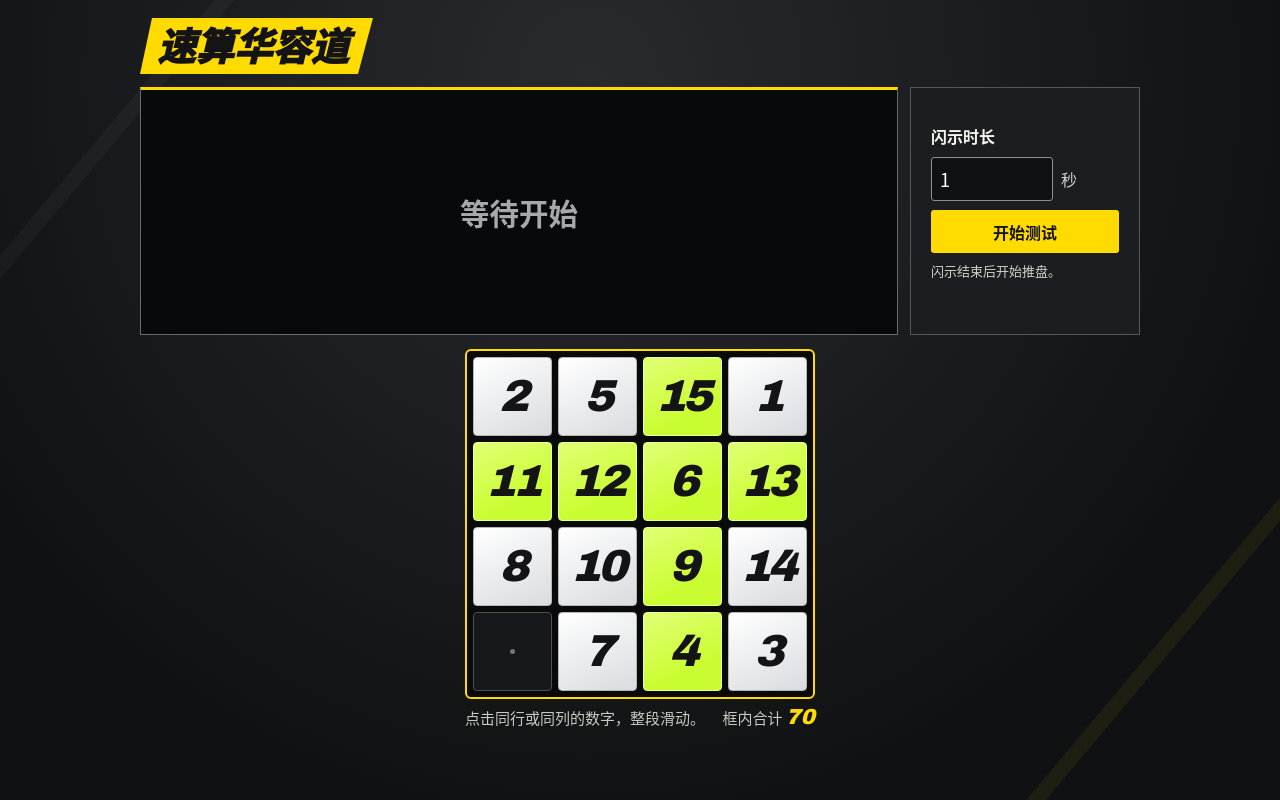
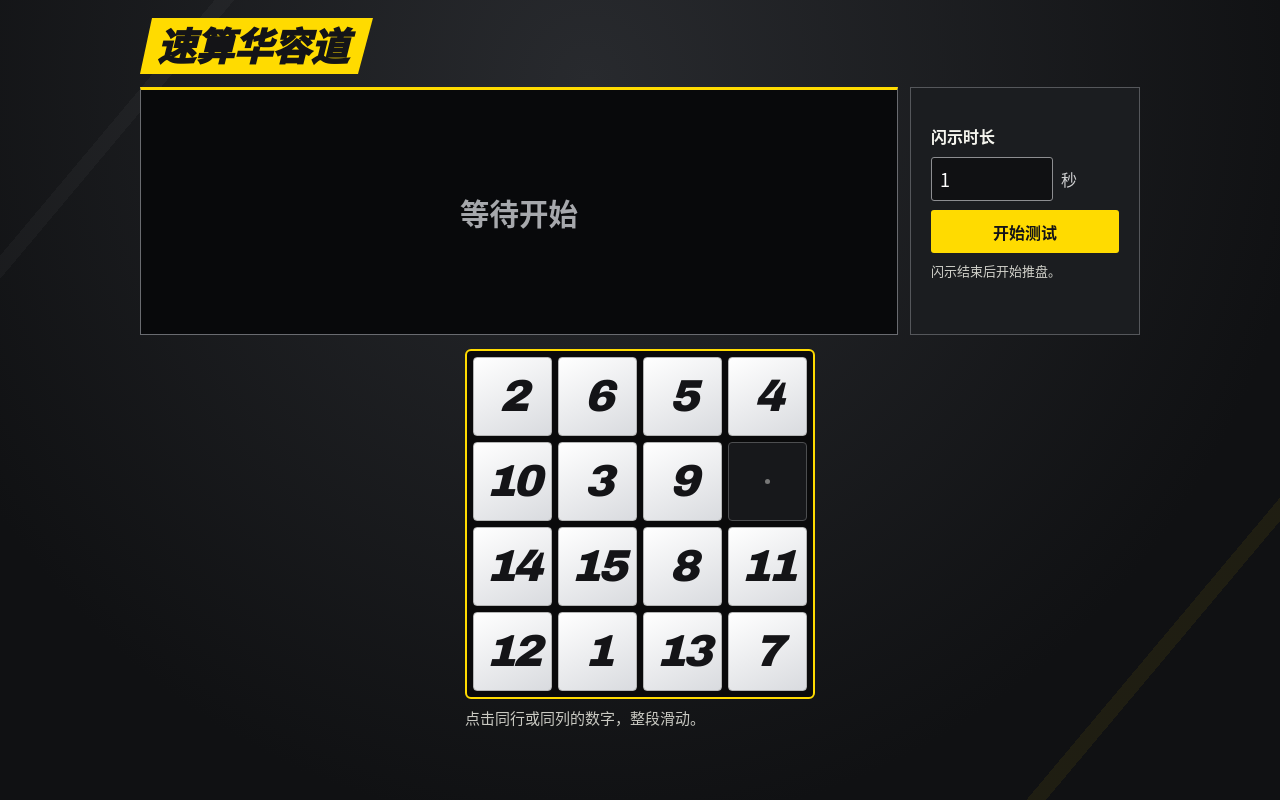
Before and after one commit to gaojiangjun0805-a11y/block-sum-puzzle, a plain HTML site: page index.html in a window 1280 px wide. Drawn offline with Linux system fonts and the light colour scheme.

Commit message:
Randomize the flash crossing and hide board clues

```diff
--- a/arena.css
+++ b/arena.css
@@ -4,7 +4,6 @@
   background: #101113;
   font-family: "PingFang SC", "Microsoft YaHei", "Noto Sans CJK SC", sans-serif;
   --yellow: #ffdb00;
-  --lime: #cafd31;
   --ink: #141417;
   --line: #55575b;
   --digits: "Archivo Black", "Arial Black", Arial, sans-serif;
@@ -117,17 +116,14 @@ h1 {
   letter-spacing: -.07em;
   touch-action: manipulation;
 }
-.tile.marked { background: linear-gradient(155deg,#e1ff76,var(--lime) 70%); border-color: #e8ff9a; }
 .tile.empty { background: #17181b; border-color: #4d4e50; }
-.tile.marked.empty { border: 2px dashed var(--lime); }
 .tile.empty::after { content: ""; width: 7%; aspect-ratio: 1; border-radius: 50%; background: #777; }
 .tile.movable { cursor: pointer; }
 .tile.movable:hover, .tile.movable:focus-visible { box-shadow: inset 0 0 0 4px #c39700; }
 .tile span { pointer-events: none; }
 .tile span.sliding { animation: slide-in .13s ease-out both; }
 @keyframes slide-in { from { opacity: .5; transform: translate(var(--dx), var(--dy)); } }
-.board-footer { display: flex; justify-content: space-between; flex-wrap: wrap; align-items: center; gap: 4px 8px; margin-top: 8px; color: #c9c9c2; font-size: clamp(11px, 1.85vw, 15px); }
-.board-footer strong { color: var(--yellow); font: italic 950 1.45em/1 var(--digits); }
+.board-note { margin-top: 8px; color: #c9c9c2; font-size: clamp(11px, 1.85vw, 15px); }
 @media (max-width: 540px) {
   .test-area { grid-template-columns: minmax(0, 1fr) 115px; gap: 6px; }
   .settings { padding: 8px; gap: 6px; font-size: 13px; }
--- a/game.js
+++ b/game.js
@@ -1,35 +1,30 @@
 'use strict';
 
 const size = 4;
-const frame = puzzle.reference.indices;
 const boardElement = document.querySelector('#board');
 const form = document.querySelector('#settings');
 const duration = document.querySelector('#duration');
 const start = document.querySelector('#start');
 const screenLabel = document.querySelector('#screen-label');
 const screenCross = document.querySelector('#screen-cross');
-const sumLabel = document.querySelector('#sum');
 const status = document.querySelector('#status');
 
-let board = puzzle.reference.board.slice();
-let goal = puzzle.reference;
+let board;
+let goal;
 let phase = 'ready';
 
-const targetCells = Array.from({ length: size ** 2 }, (_, index) => {
+const targetCells = Array.from({ length: size ** 2 }, () => {
   const cell = document.createElement('div');
   cell.className = 'cross-cell';
-  cell.classList.toggle('active', frame.includes(index));
   return cell;
 });
 const targetValue = document.createElement('b');
-targetCells[6].append(targetValue);
 screenCross.append(...targetCells);
 
 const tiles = Array.from({ length: size ** 2 }, (_, position) => {
   const tile = document.createElement('button');
   tile.type = 'button';
   tile.className = 'tile';
-  tile.classList.toggle('marked', frame.includes(position));
   tile.addEventListener('click', () => slide(position));
   return tile;
 });
@@ -61,15 +56,16 @@ function paintBoard(stride = 0) {
       tile.append(face);
     }
   }
-  sumLabel.textContent = puzzle.sumInFrame(board, frame);
 }
 
 function newQuestion() {
   const seed = crypto.getRandomValues(new Uint32Array(1))[0];
   const random = puzzle.randomFrom(seed);
+  const center = Math.floor(random() * size ** 2);
   board = puzzle.newBoard(random, 60, size);
-  const previous = { ...goal, key: frame.join(',') + '/' + goal.value };
-  goal = puzzle.generateGoal(board, 6, random, [previous], size, [frame]);
+  const frame = puzzle.frameAt(center, size);
+  const question = puzzle.generateGoal(board, 6, random, goal ? [goal] : [], size, [frame]);
+  goal = { ...question, center };
 }
 
 function slide(position) {
@@ -105,6 +101,8 @@ form.addEventListener('submit', event => {
   status.textContent = '记住十字架中心的数字。';
   screenLabel.hidden = false;
   screenLabel.classList.add('countdown');
+  targetCells.forEach((cell, index) => cell.classList.toggle('active', goal.indices.includes(index)));
+  targetCells[goal.center].append(targetValue);
   targetValue.textContent = goal.value;
   paintBoard();
 
@@ -148,4 +146,5 @@ document.addEventListener('keydown', event => {
   if (row >= 0 && row < size && column >= 0 && column < size) slide(row * size + column);
 });
 
+newQuestion();
 paintBoard();
--- a/index.html
+++ b/index.html
@@ -29,10 +29,7 @@
   </section>
   <section class="play" aria-label="数字华容道">
     <div id="board" class="board" role="group" aria-label="4×4 推盘"></div>
-    <div class="board-footer">
-      <p>点击同行或同列的数字，整段滑动。</p>
-      <p>框内合计 <strong id="sum">70</strong></p>
-    </div>
+    <p class="board-note">点击同行或同列的数字，整段滑动。</p>
   </section>
 </main>
 </body>
--- a/puzzle.js
+++ b/puzzle.js
@@ -1,14 +1,8 @@
 'use strict';
 
 const puzzle = (() => {
-  const cross = [[0, 2], [1, 0], [1, 1], [1, 2], [1, 3], [2, 2], [3, 2]];
   const flashLead = 3000;
   const flashGrace = 40;
-  const reference = {
-    board: [2, 5, 15, 1, 11, 12, 6, 13, 8, 10, 9, 14, 0, 7, 4, 3],
-    indices: buildFrames(4)[0],
-    value: 80
-  };
 
   function flashMilliseconds(seconds) {
     const centiseconds = Math.round(seconds * 100);
@@ -67,14 +61,14 @@ const puzzle = (() => {
     return walk(cells, steps, random, size);
   }
 
-  function buildFrames(size) {
-    const frames = [];
-    for (let row = 0; row <= size - 4; row += 1) {
-      for (let column = 0; column <= size - 4; column += 1) {
-        frames.push(cross.map(([y, x]) => (y + row) * size + x + column));
-      }
+  function frameAt(center, size) {
+    const row = Math.floor(center / size);
+    const column = center % size;
+    const cells = [];
+    for (let index = 0; index < size ** 2; index += 1) {
+      if (Math.floor(index / size) === row || index % size === column) cells.push(index);
     }
-    return frames;
+    return cells;
   }
 
   function sumInFrame(board, indices) {
@@ -126,7 +120,7 @@ const puzzle = (() => {
     throw new Error('无法生成可达成的目标框');
   }
 
-  return { reference, randomFrom, slideStride, newBoard, sumInFrame, solved, generateGoal,
+  return { randomFrom, slideStride, newBoard, frameAt, solved, generateGoal,
     flashMilliseconds, flashSchedule };
 })();
 
```
